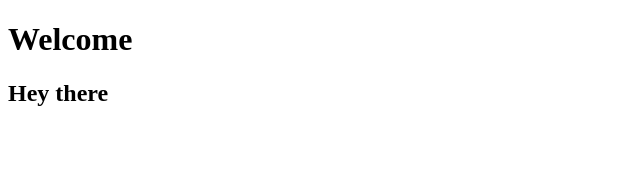
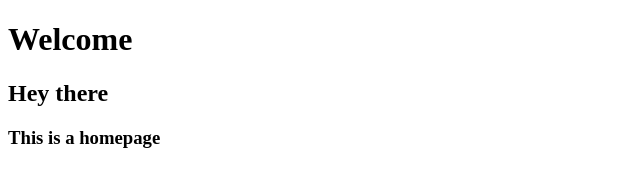
Before and after one commit to neerajmohan96/webapp, a plain HTML site: page index.html in a window 1280 px wide. Shown: the whole page, without its empty margins (0-640 px from the left). Drawn offline with Linux system fonts and the light colour scheme.

Commit message:
testing conflict

```diff
--- a/index.html
+++ b/index.html
@@ -8,6 +8,7 @@
 <body>
     <h1>Welcome </h1>
     <h2>Hey there </h2>
+    <h3>This is a homepage</h3>
 
 </body>
 </html>
```
